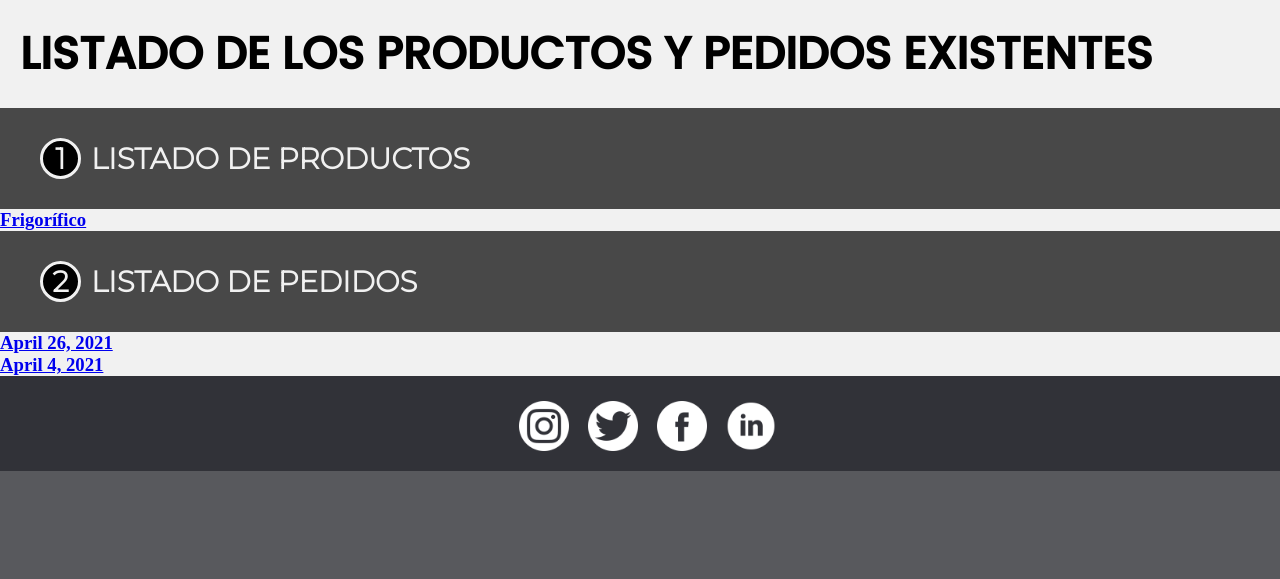
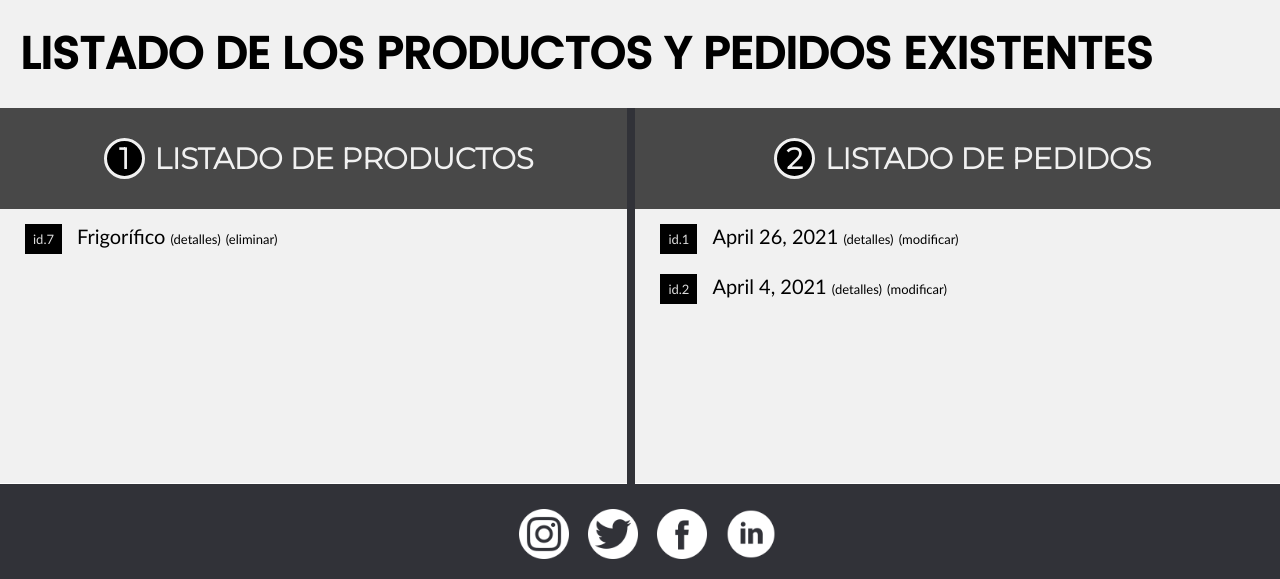
Before and after one commit to asier-vega-gutierrez/Gestion_De_Pedidos, a Django app: page /gestionDePedidos/ in a window 1280 px wide. Shown: the part 610-1189 px from the top of the page. Before the commit the page ends 1081 px from the top, so only its background shows below. Run offline with Django 3.2, Linux system fonts and the light colour scheme; data comes from the database, SQL or seed files in the repository; both versions use the stored data as it was after the commit.

Commit message:
css pagPrincipal + comentarios

```diff
--- a/appGestionDePedidos/static/CSS/style.css
+++ b/appGestionDePedidos/static/CSS/style.css
@@ -99,6 +99,7 @@
 /*ELEMENTOS COMUNES PARA TODAS LAS PÁGINAS --> IGUAL PARA TODOS*/
 main{
     background-color: rgb(241, 241, 241);
+    min-height: 483px;
 }
 
 main h2{
@@ -153,22 +154,30 @@ main h2{
     padding-bottom: 15px;
 }
 
-.listados{
-    background-size: cover;
-    background-position: center;
-    width: auto;
-    height: auto;
+#listadosIzq{
+    float: left;
+    width: 49%;
+    border-right: #313238 solid 4px;
+    min-height: 376px;
+}
+
+#listadosDcha{
+    float: right;
+    width: 50.36%;
+    border-left: #313238 solid 4px;
+    min-height: 376px;
 }
 
 .listados header{
     padding: 30px;
     font-family: "montserrat";
+    text-align: center;
     font-size: 25px;
     color: rgb(241, 241, 241);
     background-color: rgba(0, 0, 0, .7);
 }
 
-.listados span{
+.listados h3 span{
     background: black;
     color: rgb(241, 241, 241);
     border: solid rgb(241, 241, 241);
@@ -180,265 +189,59 @@ main h2{
     margin-left: 10px;
 }
 
-#formulario{
-    padding-top: 100px;
+.listadosContenido {
+    padding: 5px;
+    justify-content: center;
+    align-items: center;
+    font-family: Calibri, Verdana, Geneva, Tahoma, sans-serif;
+    font-size: 20px;
 }
 
-/*FORMULARIOS (INSERTAR PROYECTO Y RECURSOS)
-#nota{
-    font-family: "calibri", Verdana, Geneva, Tahoma, sans-serif;
-    font-size: 17px;
-    margin-top: 20px;
-    margin-left: 20px;
+.listadosContenido ul li {
+    list-style: none;
+    padding: 10px;
 }
 
-form{
-    font-family: "calibri", Verdana, Geneva, Tahoma, sans-serif;
-    padding: 20px;
-    color: gainsboro;
-}
-
-fieldset{
-    height: auto;
-    border: 0px;
-    background-color: #313238;
-    margin-bottom: 20px;
-    padding: 15px;
-}
-
-.formulariosLaterales{
-    width: 500px;
-}
-
-.descripciones{
-    width: 1150px;
-    margin: auto;
-    margin-bottom: 20px;
-    padding-bottom: 20px;
-}
-
-.formularioRecursos{
-    width: 600px;
-    margin: auto;
-    margin-bottom: 20px;
-}
-
-#formularioIzqda{
-    float: left;
-    margin-left: 50px;
-}
-
-#formularioDcha{
-    float: right;
-    margin-right: 50px;
-}
-
-legend{
-    font-family: "montserrat", Arial, Helvetica, sans-serif;
-    font-size: 20px;
-    text-align: center;
-    width: 100%;
-    font-weight: bold;
-    background-color: #41424b;
-    padding: 15px;
-    box-shadow: 10px 10px 14px 2px rgba(0,0,0,0.47);
-}
-
-.formularioRecursos .textoTitulo{
-    width: 200px;
-    font-weight:bold;
-    float: left;
-    margin-left: 100px;
-}
-
-.formulariosLaterales .textoTitulo{
-	width:200px;
-	font-weight:bold;
-	display:inline-block;
-    margin-left: 80px;
-    margin-bottom: 10px;
-}
-
-form input[type="text"],
-form input[type="email"],
-form input[type="tel"],
-form input[type="number"]{
-	width:300px;
-	padding:3px 10px;
-	border:1px solid #f6f6f6;
-	border-radius:3px;
-	background-color:#f6f6f6;
-	display:inline-block;
-    margin-left: 80px;
-    margin-bottom: 20px;
-}
-
-.labelRadio{
-    margin-right: 5px;
-    display: inline;
-}
-
-form input[type="radio"]{
-    margin-right: 25px;
-    display: inline;
-    margin-bottom: 20px;
-}
-
-select{
-    font-size: 13px;
-    color: #444;
-    padding: 4px 1px 3px 5px;
-    border-radius: .3em;
-    margin-bottom: 20px;
-}
-
-.formulariosLaterales select{
-    display: block;
-    width: 150px;
-}
-
-.formularioRecursos select{
-    margin-right: 100px;
-    float: right;
-    width: 200px;
-}
-
-input[type="date"],
-input[type="time"]{
-    color: #444;
-    padding: 4px 15px;
-    border-radius: .3em;
-    width: 120px;
-    margin-bottom: 20px;
-}
-
-#costeTotal{
-    margin-bottom: 37px;
-}
-
-.elementoIzquda{
-    float: left;
-    margin-left: 80px;
-}
-
-.elementoDcha{
-    float: right;
-    margin-right: 98px;
-}
-
-form ul{
-    list-style: none;
-    margin-right: 55px;
-}
-
-form li{
-    float: right;
-}
-
-textarea{
-	width:100%;
-	border:1px solid #f6f6f6;
-	border-radius:3px;
-	background-color:#f6f6f6;
-	resize:none;
-	display:block;
-    overflow: scroll;
-}
-
-form input[type="submit"]{
-    margin: auto;
-	padding: 8px 16px;
-	border-radius:5px;
-	display:block;
-	color:gainsboro;
-	background-color:#313238;
-    font-size: 15px;
-    transition: color 1s;
-}
-
-form input[type="submit"]:hover{
-    color: #f6f6f6;
-    cursor: pointer;
-    transition: color 1s;
-}
-
-.obligatorio{
-    color: rgb(177, 52, 52);
-    display: inline;
-    margin: 100px;
-}
-*/
-
-/*INFORMACIÓN DE LOS PROYECTOS*/
-.infoProyectos{
-    width: 60%;
-    margin: auto;
-}
-
-.infoProyectos h3{
-    margin-top: 30px;
-    padding-bottom: 0;
-    font-family: "poppins", Verdana, Geneva, Tahoma, sans-serif;
-    font-size: 25px;
-    border-bottom: solid 2px black;
-    border-top: solid 2px black;
-}
-
-.infoProyectos h4{
-    padding-top: 30px;
-    padding-bottom: 0;
-    font-family: "montserrat", Verdana, Geneva, Tahoma, sans-serif;
-    font-size: 19px;
-}
-
-.infoProyectos p{
-    padding-top: 20px;
-    font-family: "calibri", Verdana, Geneva, Tahoma, sans-serif;
-    font-size: 17px;
-    text-align: justify;
-}
-
-.infoProyectos span{
+.listadosContenido ul li span{
     border: solid 2px black;
     background-color: rgba(0, 0, 0);
     color: gainsboro;
     display: inline-block;
     text-align: center;
-    width: 25px;
-    margin-right: 10px;
+    width: 33px;
+    padding-top: 5px;
+    padding-bottom: 5px;
+    font-size: 13px;
+    margin-right: 15px;
     margin-left: 10px;
 }
 
-.infoProyectos ul{
-    width: 80%;
-    font-family: "montserrat", Verdana, Geneva, Tahoma, sans-serif;
-    list-style: none;
-    background-color: rgba(0, 0, 0, .7);
-    padding: 20px 40px;
-    color: gainsboro;
-    margin-top: 20px;
-    margin-left: 35px;
-    display: inline-block;
+.listadosContenido a {
+    font-size: 13px;
+    text-decoration: none;
+    color: black;
+    transition: color 0.4s;
 }
 
-.infoProyectos #ultimaLista{
-    margin-bottom: 20px;
+.listadosContenido a:hover{
+    color: #686868;
 }
 
-.infoProyectos strong{
-    display: block;
+.listadosContenido h4{
+    text-align: center;
+    padding-top: 20px;
 }
 
-.infoProyectos li{
-    margin-bottom: 10px;
+.listadosContenido p{
+    text-align: center;
+    padding-top: 10px;
 }
 
-.infoProyectos .listaIzqda{
-    float: left;
-    margin-right: 30px;
+.listadosContenido p a{
+    font-size: 20px;
+    font-weight: 800;
 }
 
-.infoProyectos .listaDcha{
-    margin-left: 30px;
-    float: right;
+#formulario{
+    padding-top: 100px;
 }
--- a/appGestionDePedidos/templates/pagPrincipal.html
+++ b/appGestionDePedidos/templates/pagPrincipal.html
@@ -1,6 +1,8 @@
+<!--Heredamos todos los elementos de base.html-->
 {% extends "base.html" %}
 {% load static %}
 
+<!--Portada con título, empresa y logo para la página principal-->
 {% block tituloPrincipal %}
     <div id="cabecera-pag-princ">
         <div id="titulo">
@@ -11,46 +13,61 @@
     </div>
 {% endblock %}
 
+<!--Contenido de la página donde se visualizarán el listado de pedidos y productos-->
 {% block content %}
     <header>
         <h2>LISTADO DE LOS PRODUCTOS Y PEDIDOS EXISTENTES</h2>
     </header>
 
-    <article class="listados">
+    <article class="listados" id="listadosIzq">
         <header>
             <h3><span>1</span>LISTADO DE PRODUCTOS</h3>
         </header>
 
+        <div class="listadosContenido">
+            <!--Comprobamos si existen productos en nuestra BBDD-->
             {% if lista_productos %}
                 <ul>
+                    <!--Recorremos todos los productos existentes y los visualizamos como una lista no ordenada <ul>-->
                     {% for producto in lista_productos %}
                         <li>
-                    <h3><a href="{% url 'detalleProducto' producto.id %}">{{producto.nombre}}</a></h3>
+                            <span>id.{{producto.id}}</span>{{producto.nombre}}
+                            <a href="{% url 'detalleProducto' producto.id %}">(detalles)</a>
+                            <a href="{% url 'eliminarProducto' producto.id %}">(eliminar)</a>
                         </li>
                     {% endfor %}
                 </ul>
+            <!--Sacamos un aviso de que no existen productos en caso de no encontrarlos-->
             {% else %}
-            <h4><p> No existen productos en Deustronic Components S.L.</p></h4>
+                <h4>No existen productos en Deustronic Components S.L.</h4>
+                <p>Para añadir un producto haga click <a href="{% url 'anyadirProducto' %}">aquí</a></p>
             {% endif %}
+        </div>
     </article>
 
-    <article class="listados">
+    <article class="listados" id="listadosDcha">
         <header>
             <h3><span>2</span>LISTADO DE PEDIDOS</h3>
         </header>
 
+        <div class="listadosContenido">
+            <!--Comprobamos si existen pedidos en nuestra BBDD-->
             {% if lista_pedidos %}
                 <ul>
-                <div class="listados">
+                    <!--Recorremos todos los pedidos existentes y los visualizamos como una lista no ordenada <ul>-->
                     {% for pedido in lista_pedidos %}
                         <li>
-                        <h3><a href="{% url 'detallePedido' pedido.id %}">{{pedido.fecha}}</a></h3>
+                            <span>id.{{pedido.id}}</span>{{pedido.fecha}}
+                            <a href="{% url 'detallePedido' pedido.id %}">(detalles)</a>
+                            <a href="">(modificar)</a>
                         </li>
                     {% endfor %}
+                </ul>
+            <!--Sacamos un aviso de que no existen pedidos en caso de no encontrarlos-->
+            {% else %}
+                <h4>No existen pedidos en Deustronic Components S.L.</h4>
+                <p>Para añadir un pedido haga click <a href="">aquí</a></p>
+            {% endif %}
         </div>
-            </ul>
-        {% else %}
-            <h4><p> No existen pedidos en Deustronic Components S.L.</p></h4>
-        {% endif %}
     </article>
 {% endblock %}
--- a/appGestionDePedidos/urls.py
+++ b/appGestionDePedidos/urls.py
@@ -12,5 +12,5 @@ urlpatterns = [
     #URL para acceder al formulario en el cual se podrá añadir un producto nuevo
     path('anyadirProducto/', views.AnyadirProductoForm.as_view(), name="anyadirProducto"),
 
-    path('eliminarProducto/<int:pk>/', eliminarProducto.as_view(), name = 'eliminarPedido'),
+    path('eliminarProducto/<int:pk>/', eliminarProducto.as_view(), name = 'eliminarProducto'),
 ]
--- a/appGestionDePedidos/views.py
+++ b/appGestionDePedidos/views.py
@@ -7,11 +7,13 @@ from django.views import View
 from .forms import *
 from django.urls import reverse
 
+#Vista basada en clase que nos coge un listado de todos los productos para poder manipular en el html
 class ProductoPedidoListView(ListView):
         model = Producto
         template_name = 'pagPrincipal.html'
         context_object_name = 'lista_productos'
 
+        #Añadimos a la vista un listado de todos los pedidos existentes mediante la función get_context_data
         def get_context_data(self, **kwargs):
                 context = super(ProductoPedidoListView, self).get_context_data(**kwargs)
                 context['lista_pedidos'] = Pedido.objects.all()
```
Also changed, not shown: db.sqlite3. Lines whose indentation alone changed are shown as unchanged.
